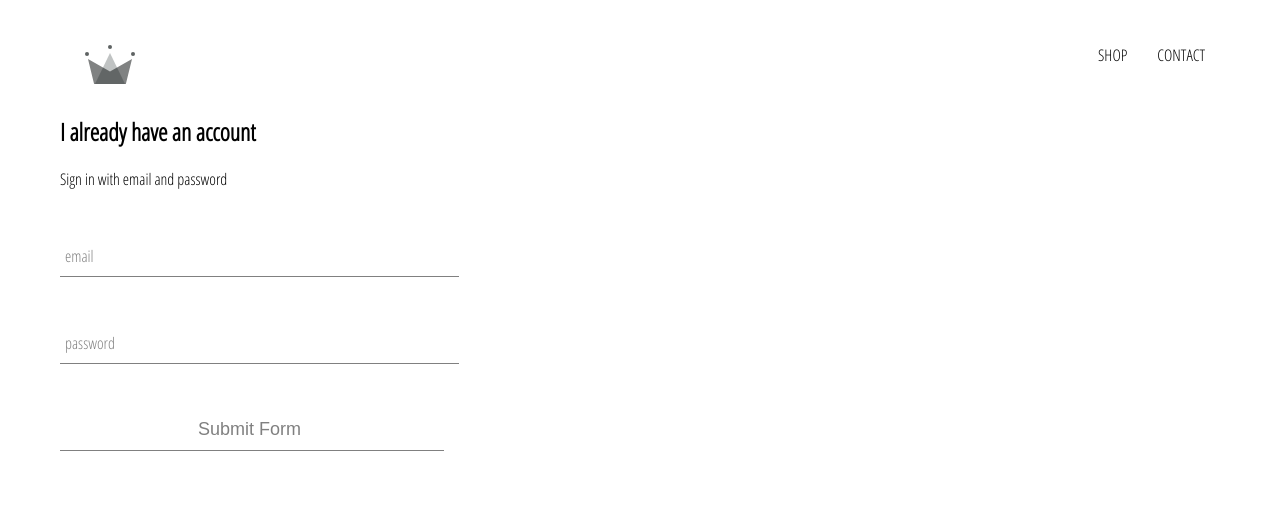
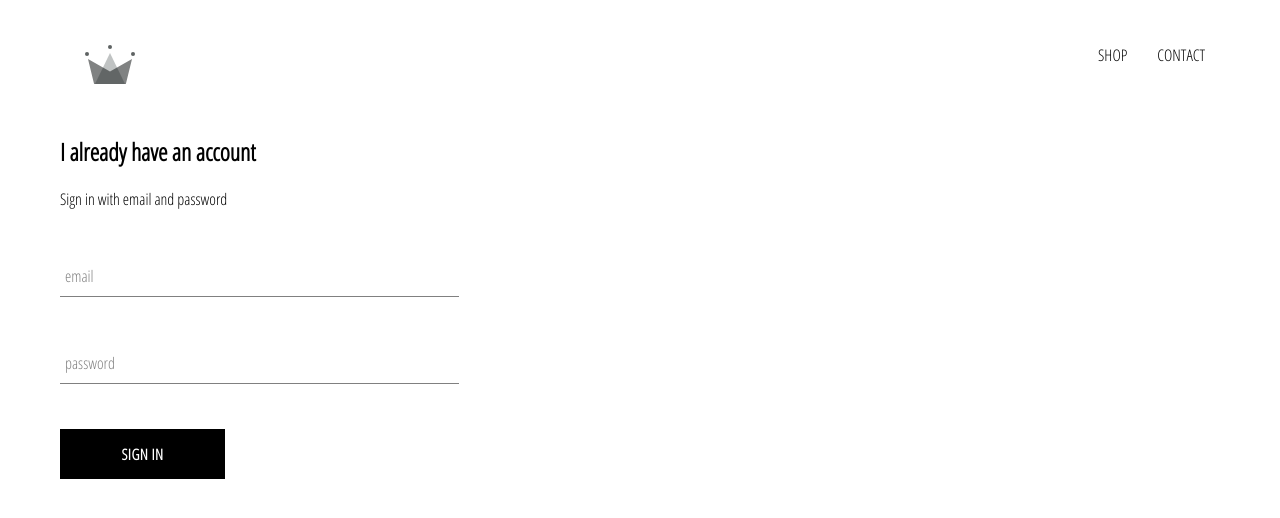
Before and after one commit to xxxzez/e-commerce, a React (Create React App) app: page /signIn in a window 1280 px wide. Shown: the top 518 px of the page. Built offline with nearby package versions, Linux system fonts and the light colour scheme.

Commit message:
add sign-in component and styles

```diff
--- a/src/App.js
+++ b/src/App.js
@@ -12,7 +12,7 @@
             <Switch>
                 <Route exact path="/" component={Homepage} />
                 <Route path="/shop" component={ShopPage} />
-                <Route path="/signin" component={SignInAndSignUp} />
+                <Route path="/signIn" component={SignInAndSignUp} />
             </Switch>
         </div>
     )
--- /dev/null
+++ b/src/components/custom-button.jsx/custom-button.styles.scss
@@ -0,0 +1,22 @@
+.custom-button {
+    min-width: 165px;
+    width: auto;
+    height: 50px;
+    letter-spacing: 0.5px;
+    line-height: 50px;
+    padding: 0 35px 0 35px;
+    font-size: 15px;
+    background-color: black;
+    color: white;
+    text-transform: uppercase;
+    font-family: 'Open Sans Condensed';
+    font-weight: bolder;
+    border: none;
+    cursor: pointer;
+
+    &:hover {
+        background-color: white;
+        color: black;
+        border: 1px solid black;
+    }
+}
--- /dev/null
+++ b/src/components/custom-button.jsx/custom.button.jsx
@@ -0,0 +1,8 @@
+import './custom-button.styles.scss'
+
+const CustomButton = ({ children, ...otherProps }) => (
+    <button className="custom-button" {...otherProps}>
+        {children}
+    </button>
+)
+export default CustomButton
--- a/src/components/sign-in/sign-in.jsx
+++ b/src/components/sign-in/sign-in.jsx
@@ -1,4 +1,5 @@
 import { Component } from 'react'
+import CustomButton from '../custom-button.jsx/custom.button'
 import FormInput from '../form-input/form-input'
 import './sign-in.styles.scss'
 
@@ -40,7 +41,7 @@
                         required
                         onChange={this.handleChange}
                     />
-                    <FormInput type="submit" value="Submit Form" />
+                    <CustomButton type="submit">Sign in</CustomButton>
                 </form>
             </div>
         )
--- a/src/components/sign-in/sign-in.styles.scss
+++ b/src/components/sign-in/sign-in.styles.scss
@@ -1,3 +1,8 @@
 .sign-in {
     width: 30vw;
+    display: flex;
+    flex-direction: column;
+    .title {
+        margin: 10px 0;
+    }
 }
```
